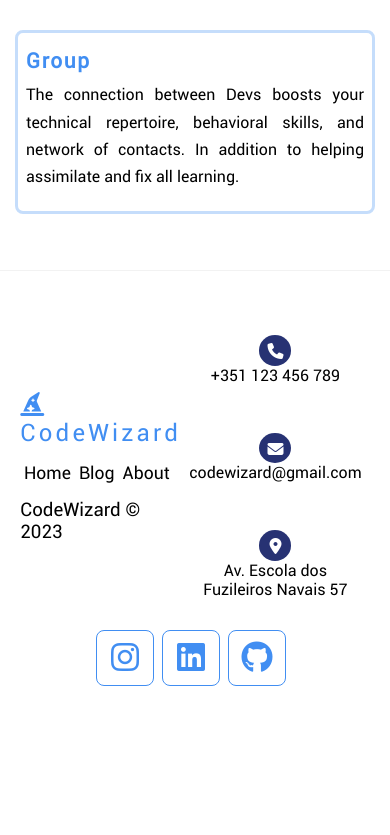
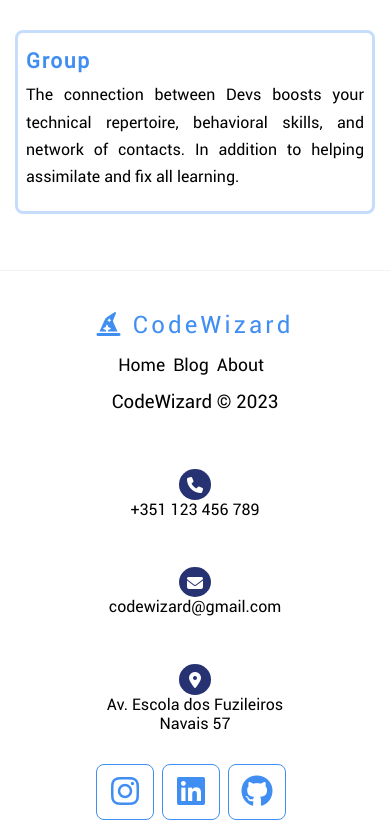
Before and after one commit to Victorceloss/code-wizard, a React (Vite) app in the folder frontend/: page / in a window 390 px wide. Shown: the part 2255-3090 px from the top of the page. Before the commit the page ends 2956 px from the top, so only its background shows below. Built offline with nearby package versions, Linux system fonts and the light colour scheme; some icons are missing.

Commit message:
:lipstick: style: Small changes in the Footer (Responsive)

```diff
--- a/frontend/src/components/Footer/responsive.css
+++ b/frontend/src/components/Footer/responsive.css
@@ -2,6 +2,7 @@
 
 @media screen and (min-width: 320px) and (max-width: 700px) {
   .footer,
+  .footer-one,
   .footer-logo,
   .footer-contacts {
     display: flex;
```
